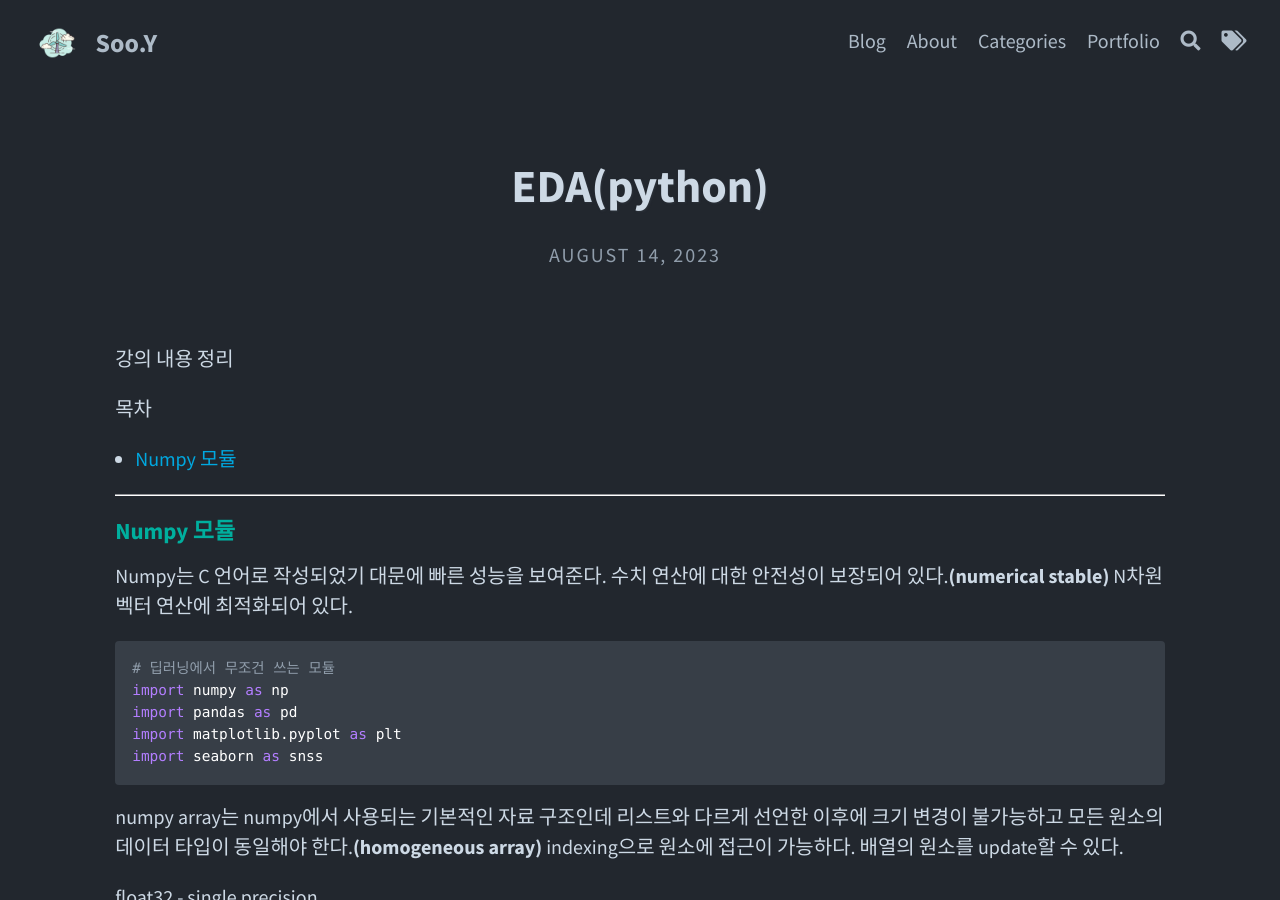
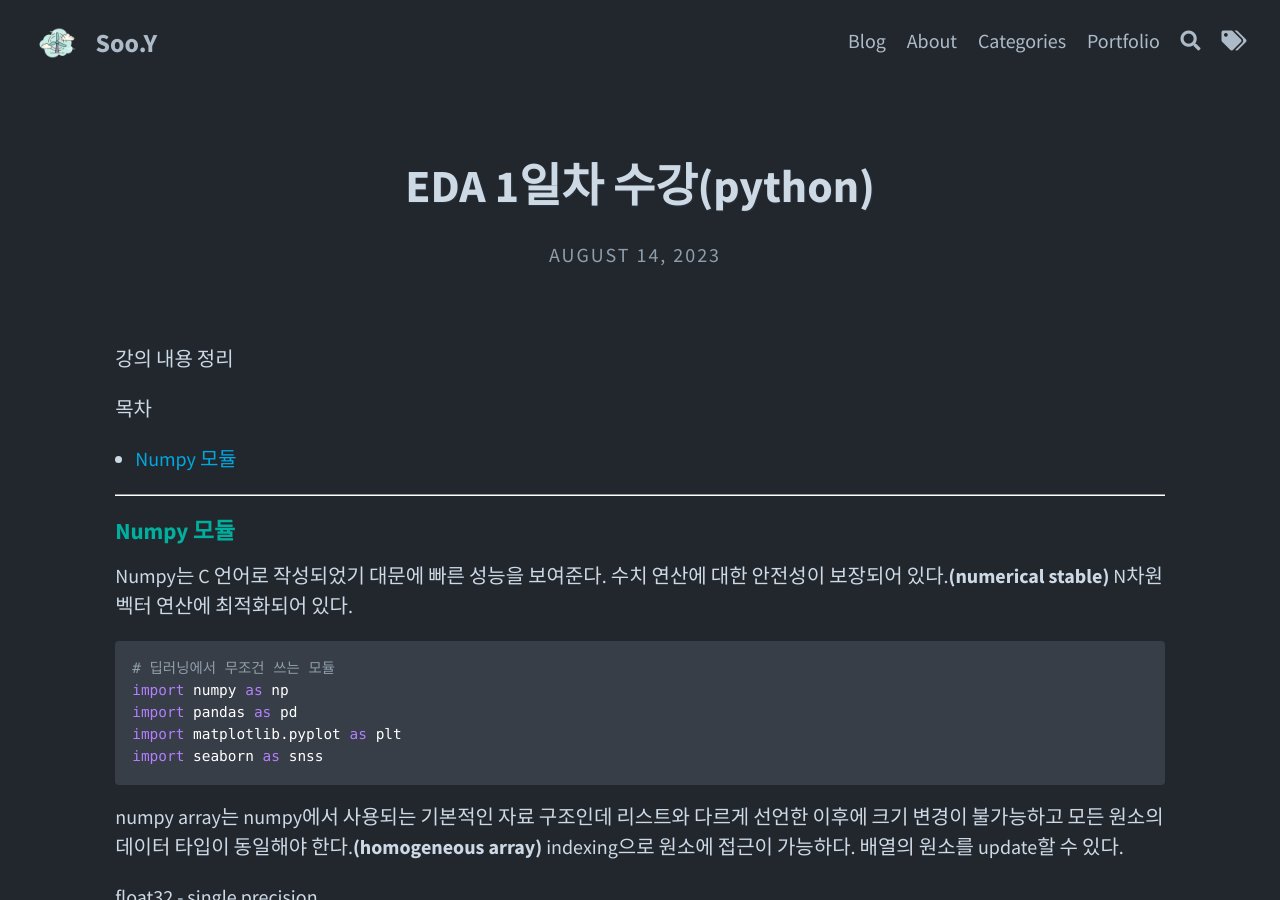
Before and after one commit to sooyoung-wind/sooyoung-wind.github.io, a Jekyll site: the page built from _posts/2023-08-14-20일차.md, in a window 1280 px wide and 900 px high. Built offline with Jekyll 4.4.1, drawn with Linux system fonts in a browser that asks for light colours; some web fonts are replaced; a script that is not in the unit is left out; comment, search, counter and statistics services are not loaded.

Commit message:
Update 2023-08-14-20일차.md

```diff
--- a/_posts/2023-08-14-20일차.md
+++ b/_posts/2023-08-14-20일차.md
@@ -1,6 +1,6 @@
 ---
 layout: post
-title: EDA(python)
+title: EDA 1일차 수강(python)
 tags: [python EDA]
 categories: [python EDA]
 ---
```
